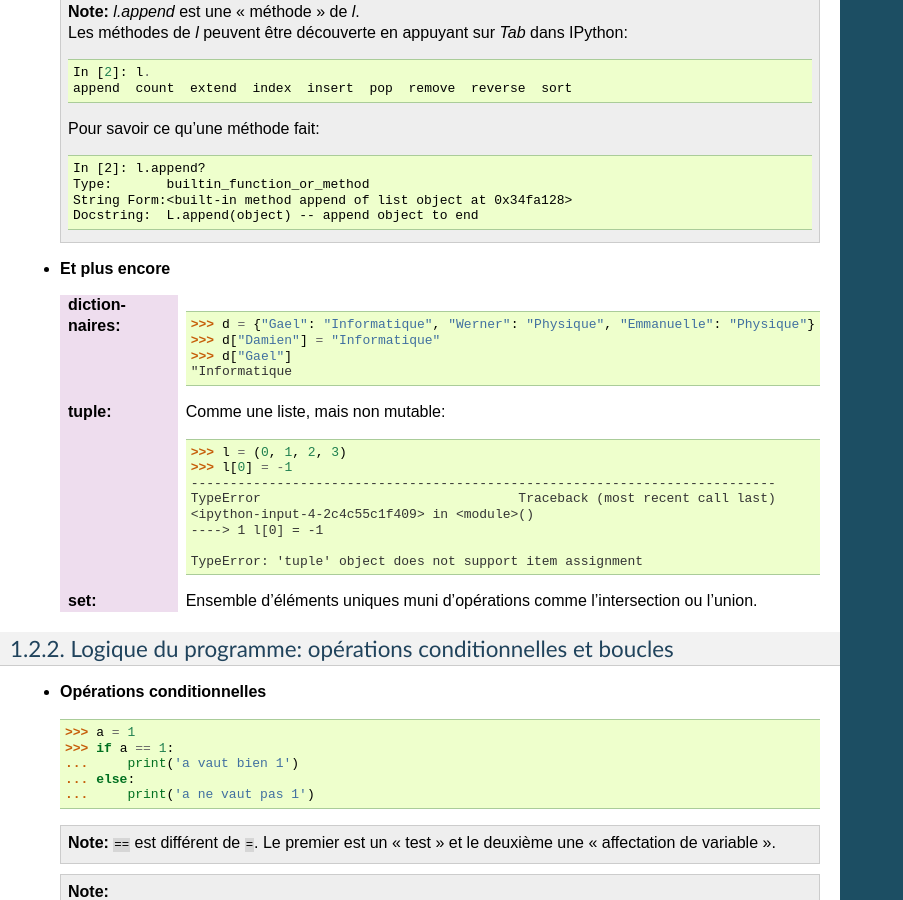
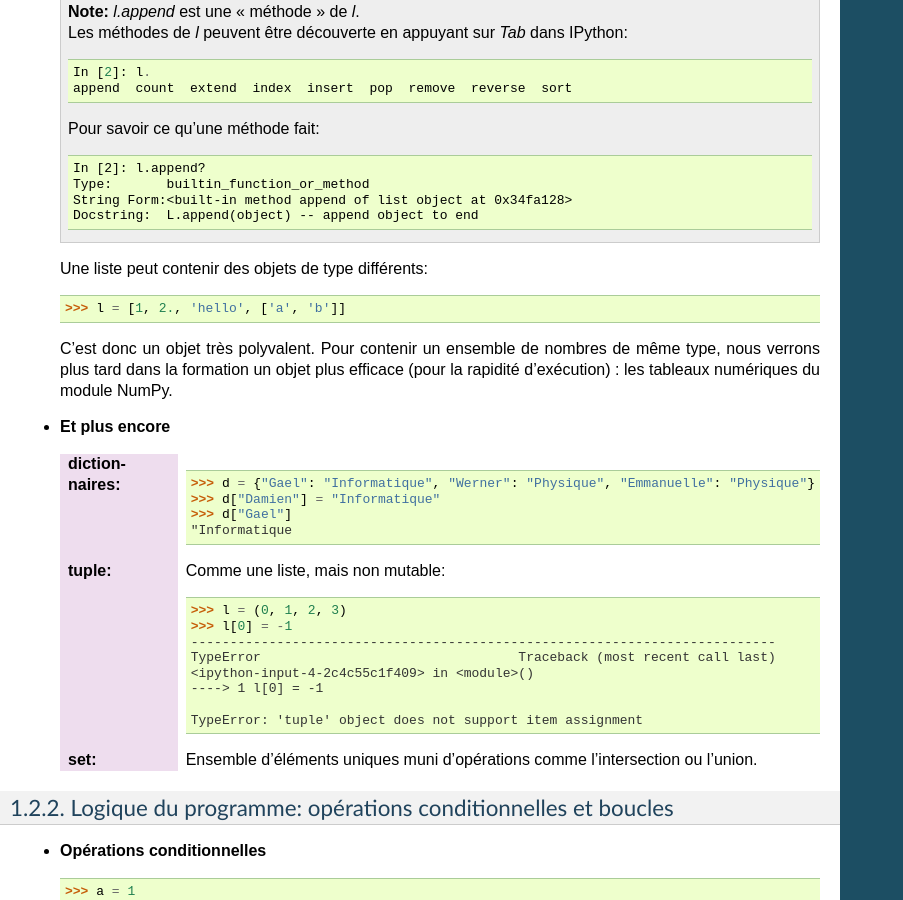
Before and after one commit to python-prepa/python-prepa, a Sphinx documentation site: the page built from ens-python-prepa/source/intro.rst, in a window 1280 px wide and 900 px high, scrolled down 4869 px. Shown: the whole window, without its empty margins (0-903 px from the left). Built offline with Sphinx 7.4.7, drawn with Linux system fonts in a browser that asks for light colours; formulas are drawn with MathJax 3; pages that are not in the unit, such as notebooks, are missing from menus; the version number could not be read and is left out.

Commit message:
intro : lists can contain objects of different type

```diff
--- a/ens-python-prepa/source/intro.rst
+++ b/ens-python-prepa/source/intro.rst
@@ -249,6 +249,15 @@ Collections d'objets
         String Form:<built-in method append of list object at 0x34fa128>
         Docstring:  L.append(object) -- append object to end
 
+  Une liste peut contenir des objets de type différents::
+
+    >>> l = [1, 2., 'hello', ['a', 'b']]
+
+  C'est donc un objet très polyvalent.
+  Pour contenir un ensemble de nombres de même type, nous verrons plus
+  tard dans la formation un objet plus efficace (pour la rapidité
+  d'exécution) : les tableaux numériques du module NumPy.
+
 * **Et plus encore**
 
   :dictionnaires:
```
